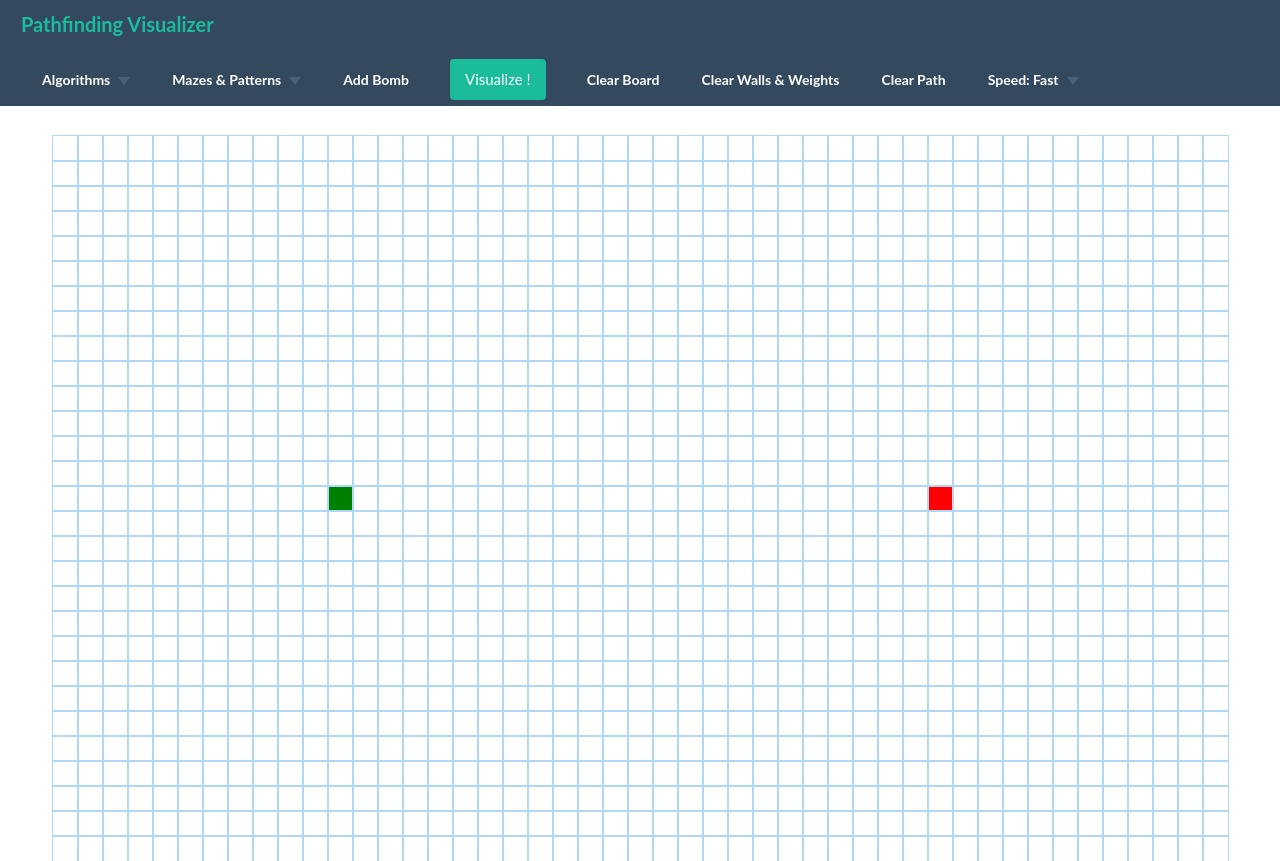
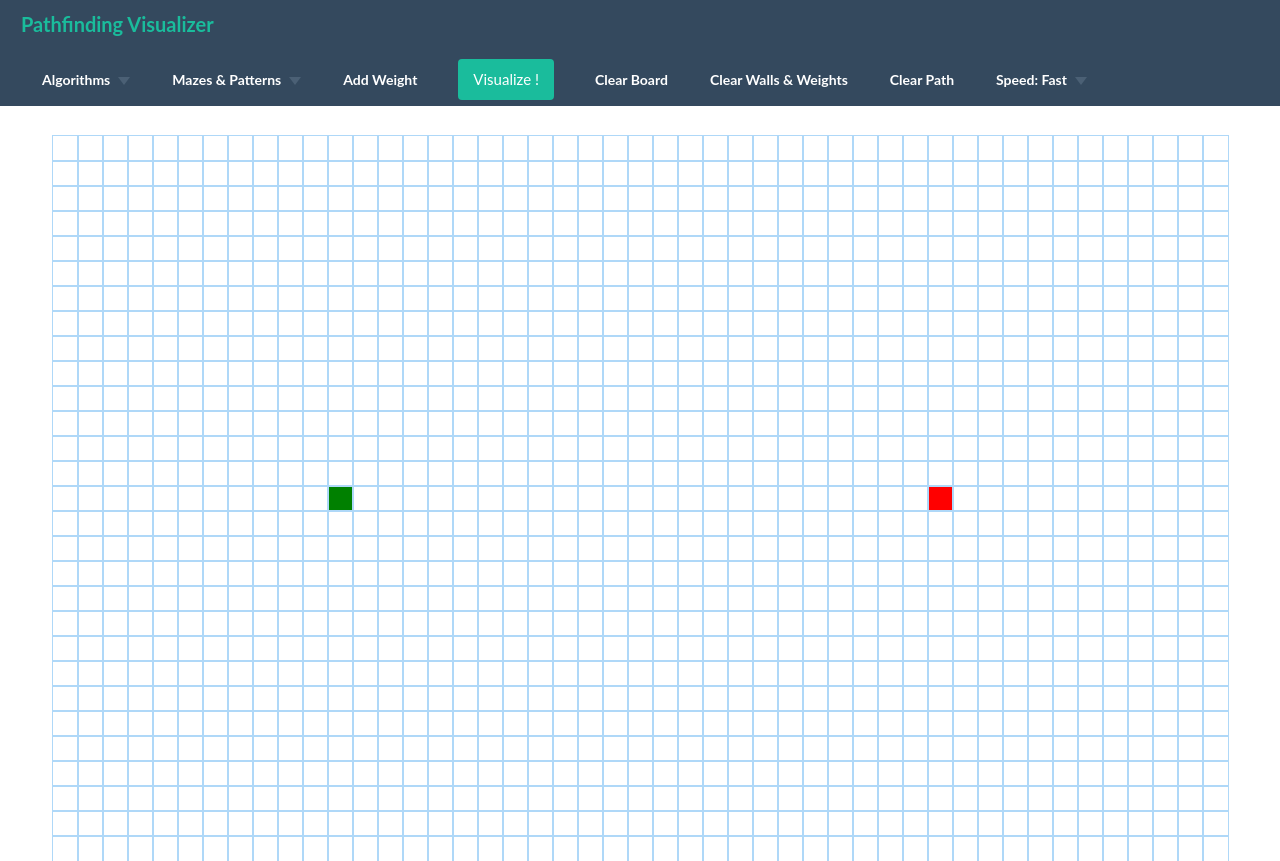
Before and after one commit to Anu8690/graph-visualizer, a React (Create React App) app: page / in a window 1280 px wide. Built offline with nearby package versions, Linux system fonts and the light colour scheme.

Commit message:
weight feature added

```diff
--- a/src/Navbar.js
+++ b/src/Navbar.js
@@ -9,6 +9,7 @@ class Navbar extends React.Component {
         super(props);
         this.state = {
             visualize:'',
+            weightOrWall : false,
         }
     }
     onVisualizeClick = () => {
@@ -36,6 +37,11 @@ class Navbar extends React.Component {
     }
     dijkstraClick = ()=>{
         this.setState({ visualize: 'Dijkstra' });
+    }
+    onWeightWallToggleClick = () =>{
+        const weightOrWall = !this.state.weightOrWall;
+        this.setState({weightOrWall});
+        this.props.weightWallToggle();
     }
     componentDidMount = ()=> {
         // console.log(document.getElementById("navbarDiv").clientHeight);
@@ -83,7 +89,7 @@ class Navbar extends React.Component {
                                     <li id='startStairDemonstration'><a href="#">Simple Stair Pattern</a></li> */}
                                 </ul>
                             </li>
-                            <li id='startButtonAddObject'><a href="#">Add Bomb</a></li>
+                            <li id='startButtonAddObject'><a href="#" onClick = {this.onWeightWallToggleClick}>Add {this.state.weightOrWall ? 'Wall':'Weight'}</a></li>
                             <li id='startButtonStart'><button id="actualStartButton" className="btn btn-default navbar-btn" type="button" onClick = {this.onVisualizeClick}>Visualize {this.state.visualize}!</button></li>
                             <li id='startButtonClearBoard'><a href="#" onClick = {resetGrid}>Clear Board</a></li>
                             <li id='startButtonClearWalls'><a href="#" onClick = {clearWallsandWeights}>Clear Walls &amp; Weights</a></li>
--- a/src/PathfindingVisualizer/PathfindingVisualizer.js
+++ b/src/PathfindingVisualizer/PathfindingVisualizer.js
@@ -22,7 +22,8 @@ class PathfindingVisualizer extends React.Component {
             mouseIsPressed: false,
             startNodePressed: false,
             finishNodePressed: false,
-            navbarHeight:0,
+            navbarHeight: 0,
+            weightWallToggle:false,
             // isStartNode: false,
             // isFinishNode: false,
             // isWallNode: false, // xxxxxxx
@@ -38,13 +39,17 @@ class PathfindingVisualizer extends React.Component {
         // console.log("Arguement passed = ",height);
         const navbarHeight = height;
         // console.log(navbarHeight);
-        this.setState({navbarHeight});
+        this.setState({ navbarHeight });
         // return navbarHeight;
     }
 
     toggleIsRunning = () => {
         let isRunning = !this.state.isRunning;
         this.setState({ isRunning });
+    }
+    toggleWeightWallToggle = () =>{
+        const weightWallToggle = !this.state.weightWallToggle;
+        this.setState({weightWallToggle});
     }
 
     getInitialGrid = (
@@ -76,7 +81,7 @@ class PathfindingVisualizer extends React.Component {
             parent: null,
             isNode: true,
             weight: 1,
-            costFromSource: (row === this.state.START_NODE_ROW && col === this.state.START_NODE_COL) ? 0:Number.POSITIVE_INFINITY,
+            costFromSource: (row === this.state.START_NODE_ROW && col === this.state.START_NODE_COL) ? 0 : Number.POSITIVE_INFINITY,
             // extraClassName:"",
         };
     };
@@ -93,11 +98,14 @@ class PathfindingVisualizer extends React.Component {
                         ).className = 'node';
                         node.isVisited = false;
                         node.parent = null;
+                        node.costFromSource = Number.POSITIVE_INFINITY;
                         // nodeClassName = 'node';
                     }
                     else if (node.isStart || node.isFinish) {
                         node.parent = null;
                         node.isVisited = false;
+                        if(node.isStart) node.costFromSource = 0;
+                        else node.costFromSource = Number.POSITIVE_INFINITY;
                     }
                 }
             }
@@ -111,14 +119,20 @@ class PathfindingVisualizer extends React.Component {
 
             for (const row of grid) {
                 for (const node of row) {
-                    if (node.isWall) {
+                    if (node.isWall ) {
                         document.getElementById(
                             `node-${node.row}-${node.col}`
                         ).className = 'node';
                         node.isVisited = false;
                         node.parent = null;
                         node.isWall = false;
+                        node.costFromSource = Number.POSITIVE_INFINITY;
                         // nodeClassName = 'node';
+                    }
+                    if (node.weight !==1)
+                    {
+                        node.weight = 1;
+                        node.costFromSource = node.isStart ? 0: Number.POSITIVE_INFINITY;
                     }
                 }
             }
@@ -154,7 +168,7 @@ class PathfindingVisualizer extends React.Component {
     }
 
     onCellDown = (row, col) => {
-        if (!this.state.isRunning) {
+        if (!this.state.isRunning && !this.state.weightWallToggle) {
 
             const grid = this.state.grid;
             if (!this.state.mouseIsPressed) {
@@ -184,6 +198,12 @@ class PathfindingVisualizer extends React.Component {
                     currentNode.isFinish = false;
                 }
             }
+        }
+        else if(!this.state.isRunning && this.state.weightWallToggle)
+        {
+            const grid = this.state.grid;
+            const currentNode = grid[row][col];
+            currentNode.weight = currentNode.weight+1;
         }
     }
     onCellEnter = (row, col) => {
@@ -247,13 +267,13 @@ class PathfindingVisualizer extends React.Component {
 
 
     componentWillMount = () => {
-        const ROW_COUNT = 2*Math.floor(Math.floor((document.documentElement.clientHeight - this.state.navbarHeight) / 25)/2)-3;
-        const COLUMN_COUNT = 2*Math.floor(Math.floor(document.documentElement.clientWidth / 25)/2)-3;
-        const START_NODE_ROW = Math.floor(ROW_COUNT/2);
+        const ROW_COUNT = 2 * Math.floor(Math.floor((document.documentElement.clientHeight - this.state.navbarHeight) / 25) / 2) - 3;
+        const COLUMN_COUNT = 2 * Math.floor(Math.floor(document.documentElement.clientWidth / 25) / 2) - 3;
+        const START_NODE_ROW = Math.floor(ROW_COUNT / 2);
         const FINISH_NODE_ROW = Math.floor(ROW_COUNT / 2);
         const START_NODE_COL = Math.floor(COLUMN_COUNT / 4);
-        const FINISH_NODE_COL = Math.floor( 3*COLUMN_COUNT / 4);
-        this.setState({ROW_COUNT, COLUMN_COUNT, START_NODE_ROW, START_NODE_COL, FINISH_NODE_ROW, FINISH_NODE_COL});
+        const FINISH_NODE_COL = Math.floor(3 * COLUMN_COUNT / 4);
+        this.setState({ ROW_COUNT, COLUMN_COUNT, START_NODE_ROW, START_NODE_COL, FINISH_NODE_ROW, FINISH_NODE_COL });
     }
     componentDidMount = () => {
         const grid = this.getInitialGrid();
@@ -292,7 +312,7 @@ class PathfindingVisualizer extends React.Component {
             }
 
             // console.log(visitedNodesInOrder);
-            console.log(grid);
+            // console.log(grid);
             const nodesInShortestPathOrder = this.getNodesInShortestPathOrder(finishNode);
             nodesInShortestPathOrder.push('end');
             this.animate(visitedNodesInOrder, nodesInShortestPathOrder);
@@ -375,12 +395,13 @@ class PathfindingVisualizer extends React.Component {
                 <Navbar
                     dfs={() => this.visualize('DFS')}
                     bfs={() => this.visualize('BFS')}
-                    dijkstra={()  => this.visualize('Dijkstra')}
+                    dijkstra={() => this.visualize('Dijkstra')}
                     clearGrid={() => this.clearGrid()}
                     resetGrid={() => this.resetGrid()}
                     clearWallsandWeights={() => this.clearWallsandWeights()}
                     mazify={() => this.mazify()}
                     navbarHeight={this.navbarHeight}
+                    weightWallToggle={()=>this.toggleWeightWallToggle()}
                 ></Navbar>
                 <table className="center grid-container" >
                     <tbody className="grid">
@@ -390,7 +411,7 @@ class PathfindingVisualizer extends React.Component {
                                     <tr key={rowID} >
                                         {
                                             row.map((node, nodeID) => {
-                                                const { row, col, isFinish, isStart, isWall,weight } = node;
+                                                const { row, col, isFinish, isStart, isWall, weight } = node;
 
                                                 return (
                                                     <Node
```
